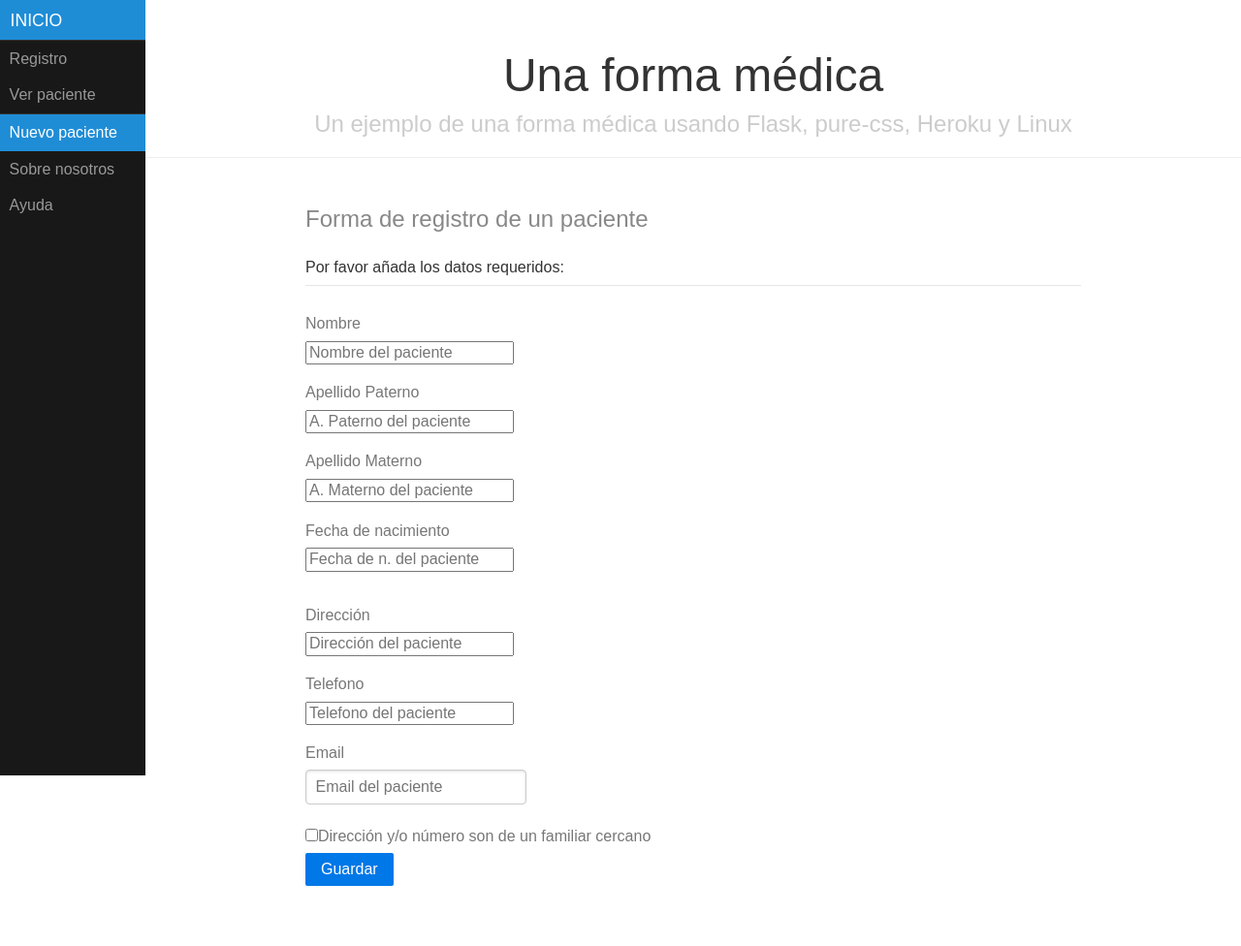
After one commit to cesarchavez/saddudes, a Flask app: page /borrador in a window 1280 px wide. The commit adds this page. Shown: the whole page at 97% size. Run offline with Flask 2, Linux system fonts and the light colour scheme; some libraries are stand-ins or nearby versions.

Commit message:
uploading an small sandbox

```diff
--- a/app.py
+++ b/app.py
@@ -18,5 +18,9 @@ def index12():
     data = combination(12)
     return render_template('index.html', len=len(data), data=data)
 
+@app.route('/borrador')
+def borrador():
+    return render_template('borrador.html')
+
 if __name__ == "__ main__":
     app.run(debug=True)
--- /dev/null
+++ b/static/side-menu.css
@@ -0,0 +1,248 @@
+body {
+    color: #777;
+}
+
+.pure-img-responsive {
+    max-width: 100%;
+    height: auto;
+}
+
+/*
+Add transition to containers so they can push in and out.
+*/
+#layout,
+#menu,
+.menu-link {
+    -webkit-transition: all 0.2s ease-out;
+    -moz-transition: all 0.2s ease-out;
+    -ms-transition: all 0.2s ease-out;
+    -o-transition: all 0.2s ease-out;
+    transition: all 0.2s ease-out;
+}
+
+/*
+This is the parent `<div>` that contains the menu and the content area.
+*/
+#layout {
+    position: relative;
+    left: 0;
+    padding-left: 0;
+}
+    #layout.active #menu {
+        left: 150px;
+        width: 150px;
+    }
+
+    #layout.active .menu-link {
+        left: 150px;
+    }
+/*
+The content `<div>` is where all your content goes.
+*/
+.content {
+    margin: 0 auto;
+    padding: 0 2em;
+    max-width: 800px;
+    margin-bottom: 50px;
+    line-height: 1.6em;
+}
+
+.header {
+     margin: 0;
+     color: #333;
+     text-align: center;
+     padding: 2.5em 2em 0;
+     border-bottom: 1px solid #eee;
+ }
+    .header h1 {
+        margin: 0.2em 0;
+        font-size: 3em;
+        font-weight: 300;
+    }
+     .header h2 {
+        font-weight: 300;
+        color: #ccc;
+        padding: 0;
+        margin-top: 0;
+    }
+
+.content-subhead {
+    margin: 50px 0 20px 0;
+    font-weight: 300;
+    color: #888;
+}
+
+
+
+/*
+The `#menu` `<div>` is the parent `<div>` that contains the `.pure-menu` that
+appears on the left side of the page.
+*/
+
+#menu {
+    margin-left: -150px; /* "#menu" width */
+    width: 150px;
+    position: fixed;
+    top: 0;
+    left: 0;
+    bottom: 0;
+    z-index: 1000; /* so the menu or its navicon stays above all content */
+    background: #191818;
+    overflow-y: auto;
+    -webkit-overflow-scrolling: touch;
+}
+    /*
+    All anchors inside the menu should be styled like this.
+    */
+    #menu a {
+        color: #999;
+        border: none;
+        padding: 0.6em 0 0.6em 0.6em;
+    }
+
+    /*
+    Remove all background/borders, since we are applying them to #menu.
+    */
+     #menu .pure-menu,
+     #menu .pure-menu ul {
+        border: none;
+        background: transparent;
+    }
+
+    /*
+    Add that light border to separate items into groups.
+    */
+    #menu .pure-menu ul,
+    #menu .pure-menu .menu-item-divided {
+        border-top: 1px solid #333;
+    }
+        /*
+        Change color of the anchor links on hover/focus.
+        */
+        #menu .pure-menu li a:hover,
+        #menu .pure-menu li a:focus {
+            background: #333;
+        }
+
+    /*
+    This styles the selected menu item `<li>`.
+    */
+    #menu .pure-menu-selected,
+    #menu .pure-menu-heading {
+        background: #1f8dd6;
+    }
+        /*
+        This styles a link within a selected menu item `<li>`.
+        */
+        #menu .pure-menu-selected a {
+            color: #fff;
+        }
+
+    /*
+    This styles the menu heading.
+    */
+    #menu .pure-menu-heading {
+        font-size: 110%;
+        color: #fff;
+        margin: 0;
+    }
+
+/* -- Dynamic Button For Responsive Menu -------------------------------------*/
+
+/*
+The button to open/close the Menu is custom-made and not part of Pure. Here's
+how it works:
+*/
+
+/*
+`.menu-link` represents the responsive menu toggle that shows/hides on
+small screens.
+*/
+.menu-link {
+    position: fixed;
+    display: block; /* show this only on small screens */
+    top: 0;
+    left: 0; /* "#menu width" */
+    background: #000;
+    background: rgba(0,0,0,0.7);
+    font-size: 10px; /* change this value to increase/decrease button size */
+    z-index: 10;
+    width: 2em;
+    height: auto;
+    padding: 2.1em 1.6em;
+}
+
+    .menu-link:hover,
+    .menu-link:focus {
+        background: #000;
+    }
+
+    .menu-link span {
+        position: relative;
+        display: block;
+    }
+
+    .menu-link span,
+    .menu-link span:before,
+    .menu-link span:after {
+        background-color: #fff;
+        width: 100%;
+        height: 0.2em;
+    }
+
+        .menu-link span:before,
+        .menu-link span:after {
+            position: absolute;
+            margin-top: -0.6em;
+            content: " ";
+        }
+
+        .menu-link span:after {
+            margin-top: 0.6em;
+        }
+
+
+/* -- Responsive Styles (Media Queries) ------------------------------------- */
+
+/*
+Hides the menu at `48em`, but modify this based on your app's needs.
+*/
+@media (min-width: 48em) {
+
+    .header,
+    .content {
+        padding-left: 2em;
+        padding-right: 2em;
+    }
+
+    #layout {
+        padding-left: 150px; /* left col width "#menu" */
+        left: 0;
+    }
+    #menu {
+        left: 150px;
+    }
+
+    .menu-link {
+        position: fixed;
+        left: 150px;
+        display: none;
+    }
+
+    #layout.active .menu-link {
+        left: 150px;
+    }
+}
+
+@media (max-width: 48em) {
+    /* Only apply this when the window is small. Otherwise, the following
+    case results in extra padding on the left:
+        * Make the window small.
+        * Tap the menu to trigger the active state.
+        * Make the window large again.
+    */
+    #layout.active {
+        position: relative;
+        left: 150px;
+    }
+}
--- a/templates/base.html
+++ b/templates/base.html
@@ -1,18 +1,21 @@
 <!doctype html>
 
 <html lang="en">
+
 <head>
   <meta charset="utf-8">
+  <meta name="viewport" content="width=device-width, initial-scale=1.0">
   <meta name="description" content="A Sad dudes generator">
   <meta name="author" content="Cesar Ch">
   <link rel="stylesheet" href="{{ url_for('static', filename='main.css') }}">
+  <link rel="stylesheet" href="{{ url_for('static', filename='ui.js') }}">
   <link rel="stylesheet" href="https://unpkg.com/purecss@1.0.1/build/pure-min.css" integrity="sha384-oAOxQR6DkCoMliIh8yFnu25d7Eq/PHS21PClpwjOTeU2jRSq11vu66rf90/cZr47" crossorigin="anonymous">
-  <!--[if lte IE 8]>
-    <link rel="stylesheet" href="https://unpkg.com/purecss@1.0.1/build/grids-responsive-old-ie-min.css">
-  <![endif]-->
-  <!--[if gt IE 8]><!-->
-  <link rel="stylesheet" href="https://unpkg.com/purecss@1.0.1/build/grids-responsive-min.css">
-  <!--<![endif]-->
+        <!--[if lte IE 8]>
+            <link rel="stylesheet" href={{ url_for('static', filename='side-menu-old-ie.css') }}>
+        <![endif]-->
+        <!--[if gt IE 8]><!-->
+          <link rel="stylesheet" href="{{ url_for('static', filename='side-menu.css') }}">
+          <!--<![endif]-->
   {% block head %} {% endblock %}
 </head>
 
--- /dev/null
+++ b/templates/borrador.html
@@ -0,0 +1,85 @@
+{% extends 'base.html' %}
+
+{% block head %}
+<title>Borrador: Bitacora</title>
+{% endblock %}
+
+{% block body %}
+<div id="layout">
+    <!-- Menu toggle -->
+    <a href="#menu" id="menuLink" class="menu-link">
+        <!-- Hamburger icon -->
+        <span></span>
+    </a>
+
+    <div id="menu">
+        <div class="pure-menu">
+            <a class="pure-menu-heading" href="/borrador">Inicio</a>
+
+            <ul class="pure-menu-list">
+                <li class="pure-menu-item"><a href="/registro" class="pure-menu-link">Registro</a></li>
+                <li class="pure-menu-item"><a href="/paciente" class="pure-menu-link">Ver paciente</a></li>
+                <li class="pure-menu-item menu-item-divided pure-menu-selected">
+                    <a href="/borrador" class="pure-menu-link">Nuevo paciente</a>
+                </li>
+                <li class="pure-menu-item"><a href="/nosotros" class="pure-menu-link">Sobre nosotros</a></li>
+                <li class="pure-menu-item"><a href="/ayuda" class="pure-menu-link">Ayuda</a></li>
+            </ul>
+        </div>
+    </div>
+
+    <div id="main">
+        <div class="header">
+            <h1>Una forma médica</h1>
+            <h2>Un ejemplo de una forma médica usando Flask, pure-css, Heroku y Linux</h2>
+        </div>
+
+        <div class="content">
+            <h2 class="content-subhead">Forma de registro de un paciente</h2>
+                <form class="pure-form pure-form-stacked">
+                    <fieldset>
+                        <legend>Por favor añada los datos requeridos:</legend>
+                        <div class="pure-g">
+                            <div class="pure-u-1 pure-u-md-1-3">
+                                <p>
+                                <label for="nombre">Nombre</label>
+                                <input type="nombre" placeholder="Nombre del paciente">
+                                </p>
+                                <label for="apaterno">Apellido Paterno</label>
+                                <input type="apaterno" placeholder="A. Paterno del paciente">
+                                <p>
+                                <label for="amaterno">Apellido Materno</label>
+                                <input type="amaterno" placeholder="A. Materno del paciente">
+                                </p>
+                                <p>
+                                <label for="anacimiento">Fecha de nacimiento</label>
+                                <input type="anacimiento" placeholder="Fecha de n. del paciente">
+                                </p>
+                            </div>
+                            <div class="pure-u-1 pure-u-md-1-3">
+                                <p>
+                                <label for="direccion">Dirección</label>
+                                <input type="direccion" placeholder="Dirección del paciente">
+                                </p>
+                                <p>
+                                <label for="telefono">Telefono</label>
+                                <input type="telefono" placeholder="Telefono del paciente">
+                                </p>
+                                <p>
+                                <label for="email">Email</label>
+                                <input type="email" placeholder="Email del paciente">
+                                </p>
+                            </div>
+                            <div class="pure-u-1 pure-u-md-1-3"></div>
+                        </div>
+                        <label for="remember">
+                            <input id="remember" type="checkbox">Dirección y/o número son de un familiar cercano
+                        </label>
+
+                        <button type="submit" class="pure-button pure-button-primary">Guardar</button>
+                    </fieldset>
+                </form>
+        </div>
+    </div>
+</div>
+{% endblock %}>
```
Also changed, not shown: static/side-menu-old-ie.css (added, +255 -0 lines), static/ui.js (added, +46 -0 lines).
